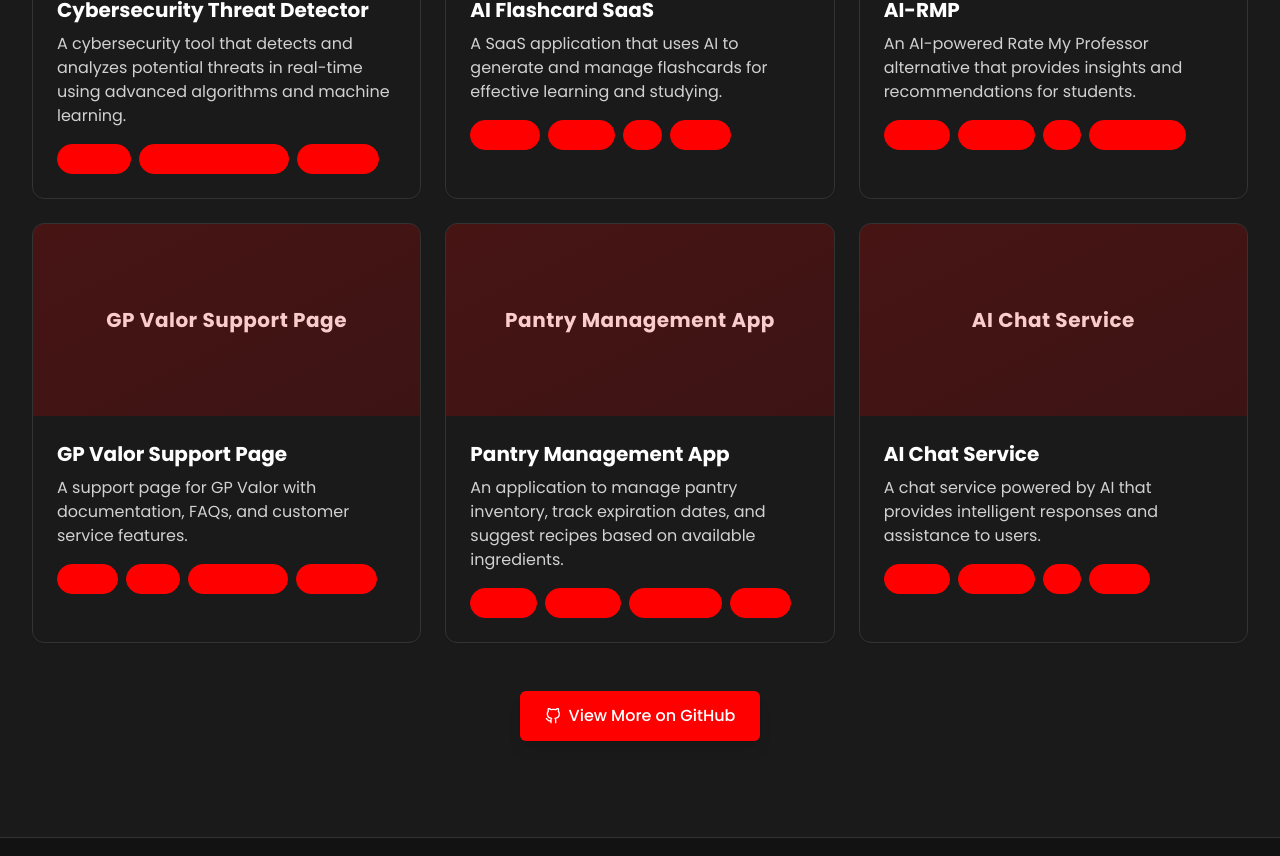
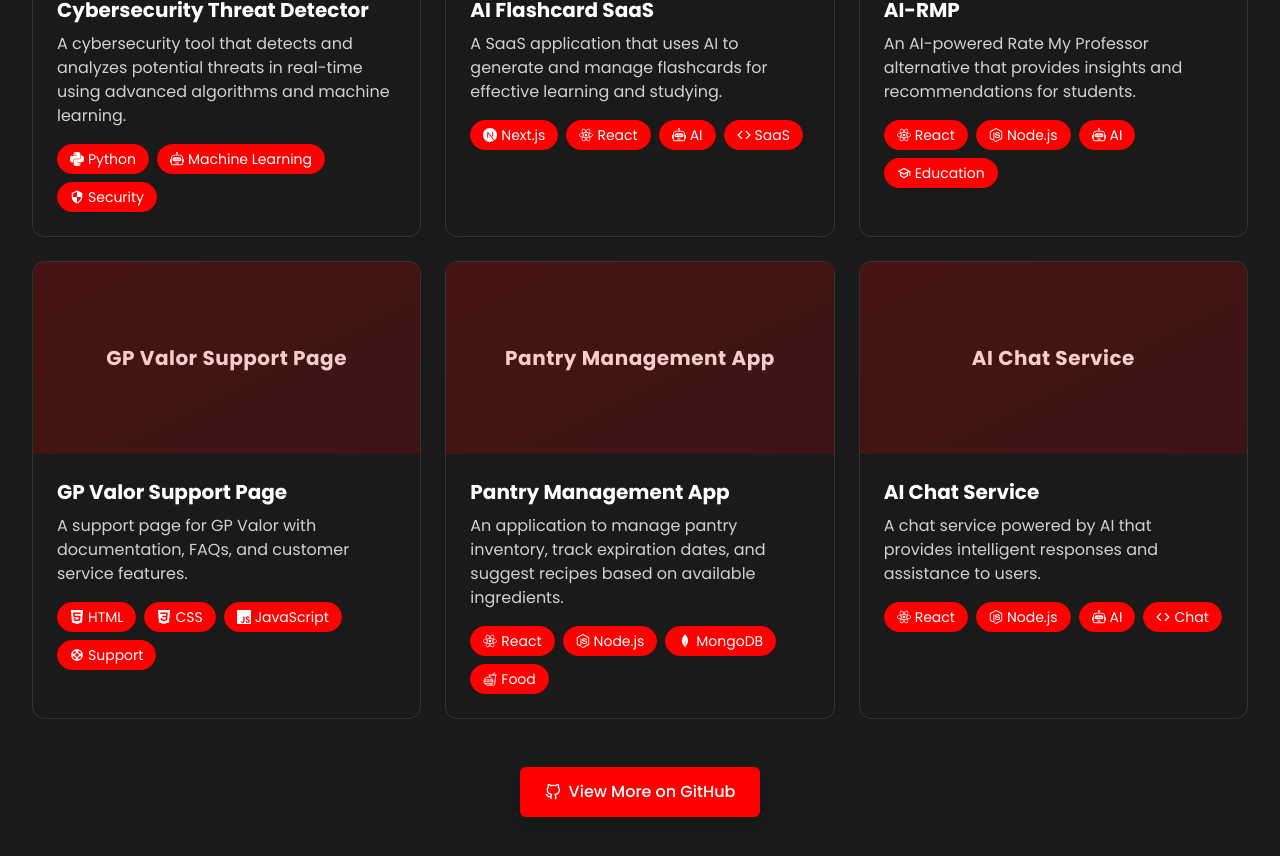
Before and after one commit to DaNnY-0324/DannyCS_Portfolio, a Next.js app: page / in a window 1280 px wide. Shown: the part 3300-4156 px from the top of the page. Built offline with nearby package versions, Linux system fonts and the light colour scheme.

Commit message:
Add tech stack icons to project tags

```diff
--- a/src/app/sections/ProjectsSection.tsx
+++ b/src/app/sections/ProjectsSection.tsx
@@ -3,6 +3,10 @@
 import { useRef } from 'react';
 import { motion } from 'framer-motion';
 import { FiGithub, FiExternalLink, FiCode } from 'react-icons/fi';
+import { SiPython, SiReact, SiNextdotjs, SiNodedotjs, SiMongodb, SiHtml5, SiCss3, SiJavascript, SiTypescript } from 'react-icons/si';
+import { BsRobot } from 'react-icons/bs';
+import { IoFastFoodOutline } from 'react-icons/io5';
+import { MdSecurity, MdOutlineSchool, MdOutlineSupport } from 'react-icons/md';
 
 // Project data
 const projects = [
@@ -55,6 +59,45 @@ const projects = [
     image: '/images/projects/ai-chat.jpg'
   },
 ];
+
+// Helper function to get icon for each tech stack/language
+const getTagIcon = (tag: string) => {
+  switch (tag.toLowerCase()) {
+    case 'python':
+      return <SiPython className="mr-1" />;
+    case 'machine learning':
+    case 'ai':
+      return <BsRobot className="mr-1" />;
+    case 'security':
+      return <MdSecurity className="mr-1" />;
+    case 'next.js':
+      return <SiNextdotjs className="mr-1" />;
+    case 'react':
+      return <SiReact className="mr-1" />;
+    case 'node.js':
+      return <SiNodedotjs className="mr-1" />;
+    case 'mongodb':
+      return <SiMongodb className="mr-1" />;
+    case 'html':
+      return <SiHtml5 className="mr-1" />;
+    case 'css':
+      return <SiCss3 className="mr-1" />;
+    case 'javascript':
+      return <SiJavascript className="mr-1" />;
+    case 'typescript':
+      return <SiTypescript className="mr-1" />;
+    case 'education':
+      return <MdOutlineSchool className="mr-1" />;
+    case 'support':
+      return <MdOutlineSupport className="mr-1" />;
+    case 'food':
+      return <IoFastFoodOutline className="mr-1" />;
+    case 'saas':
+      return <FiCode className="mr-1" />;
+    default:
+      return <FiCode className="mr-1" />;
+  }
+};
 
 // Project card component
 const ProjectCard = ({ project, index }: { project: typeof projects[0], index: number }) => {
@@ -109,8 +152,9 @@ const ProjectCard = ({ project, index }: { project: typeof projects[0], index: n
           {project.tags.map((tag, idx) => (
             <span
               key={idx}
-              className="px-3 py-1 bg-[var(--primary)] bg-opacity-10 text-[var(--primary)] rounded-full text-sm border border-[var(--primary)] border-opacity-20"
+              className="px-3 py-1 bg-[var(--primary)] bg-opacity-10 dark:text-white text-black rounded-full text-sm border border-[var(--primary)] border-opacity-20 flex items-center"
             >
+              {getTagIcon(tag)}
               {tag}
             </span>
           ))}
```
